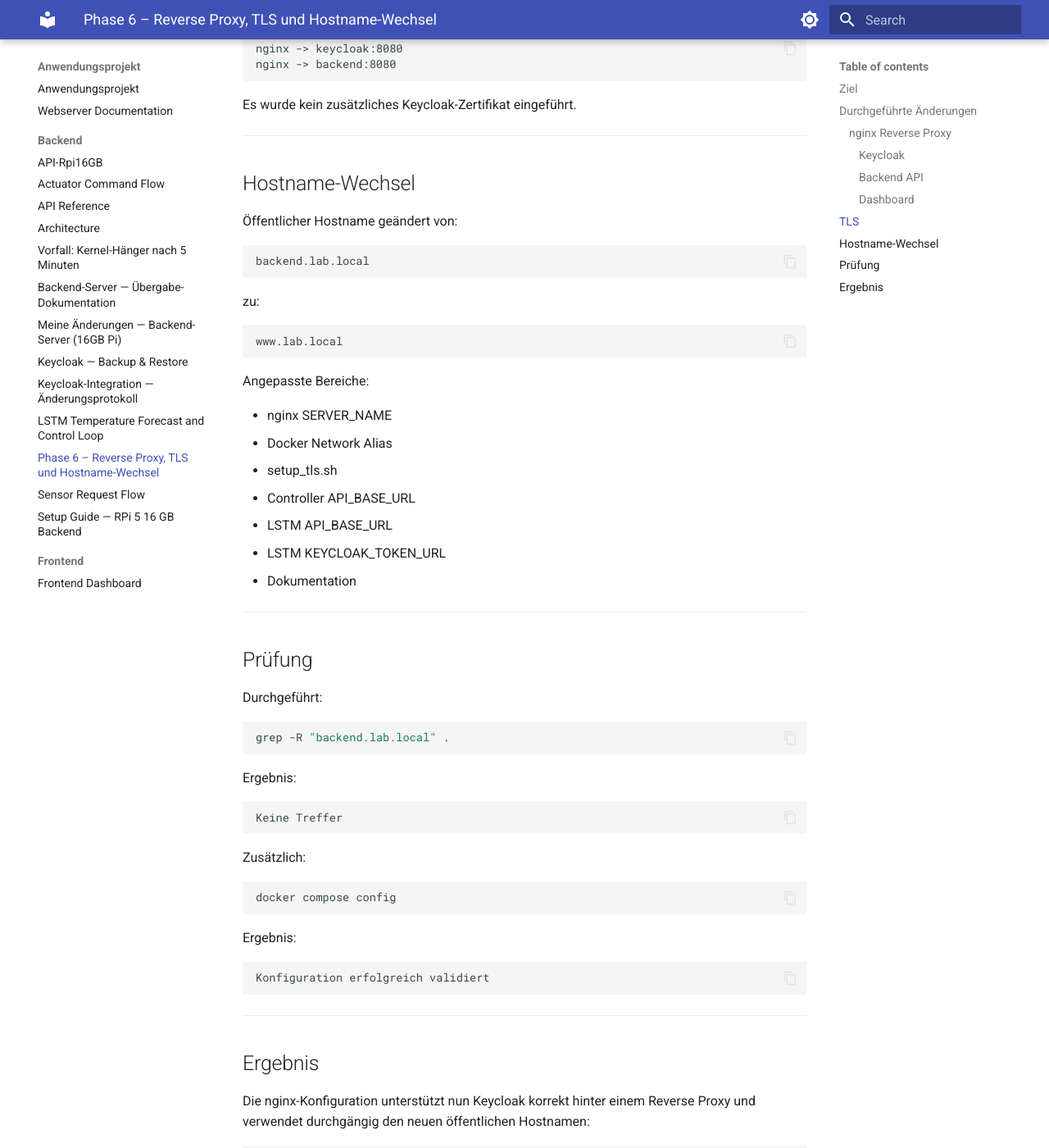
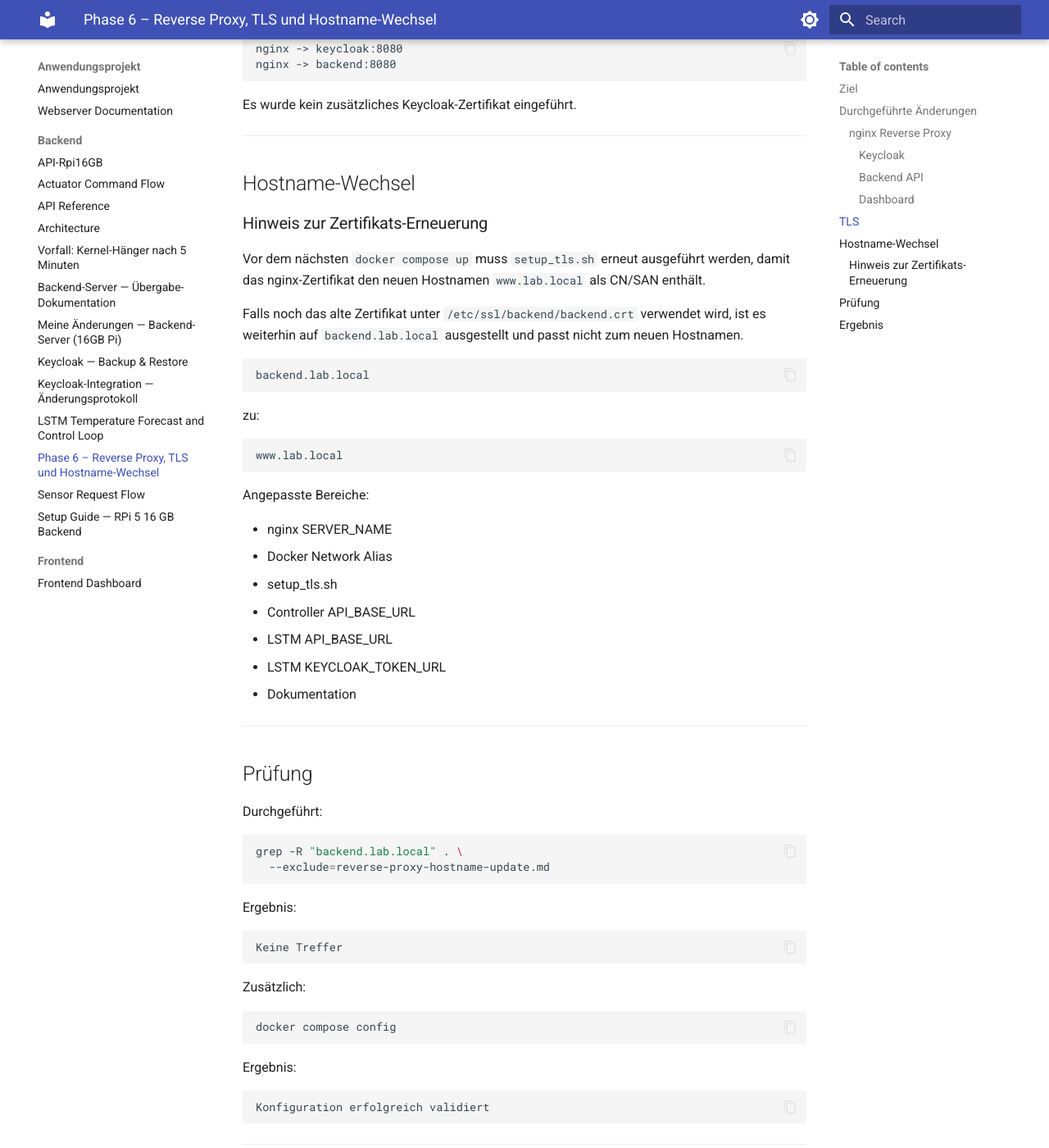
Before and after one commit to Just-Martin-Really/API-Rpi16GB, an MkDocs documentation site: the page built from docs/backend/reverse-proxy-hostname-update.md, in a window 1280 px wide and 1400 px high, scrolled down 1926 px. Shown: the whole window at 82% size. Built offline with MkDocs 1.6.1 and Material for MkDocs 9.7.7, drawn with Linux system fonts in a browser that asks for light colours.

````diff
--- a/docs/backend/reverse-proxy-hostname-update.md
+++ b/docs/backend/reverse-proxy-hostname-update.md
@@ -104,7 +104,11 @@
 
 ## Hostname-Wechsel
 
-Öffentlicher Hostname geändert von:
+### Hinweis zur Zertifikats-Erneuerung
+
+Vor dem nächsten `docker compose up` muss `setup_tls.sh` erneut ausgeführt werden, damit das nginx-Zertifikat den neuen Hostnamen `www.lab.local` als CN/SAN enthält.
+
+Falls noch das alte Zertifikat unter `/etc/ssl/backend/backend.crt` verwendet wird, ist es weiterhin auf `backend.lab.local` ausgestellt und passt nicht zum neuen Hostnamen.
 
 ```text
 backend.lab.local
@@ -133,7 +137,8 @@
 Durchgeführt:
 
 ```bash
-grep -R "backend.lab.local" .
+grep -R "backend.lab.local" . \
+  --exclude=reverse-proxy-hostname-update.md
 ```
 
 Ergebnis:
````
Also changed, not shown: 1 other file.
